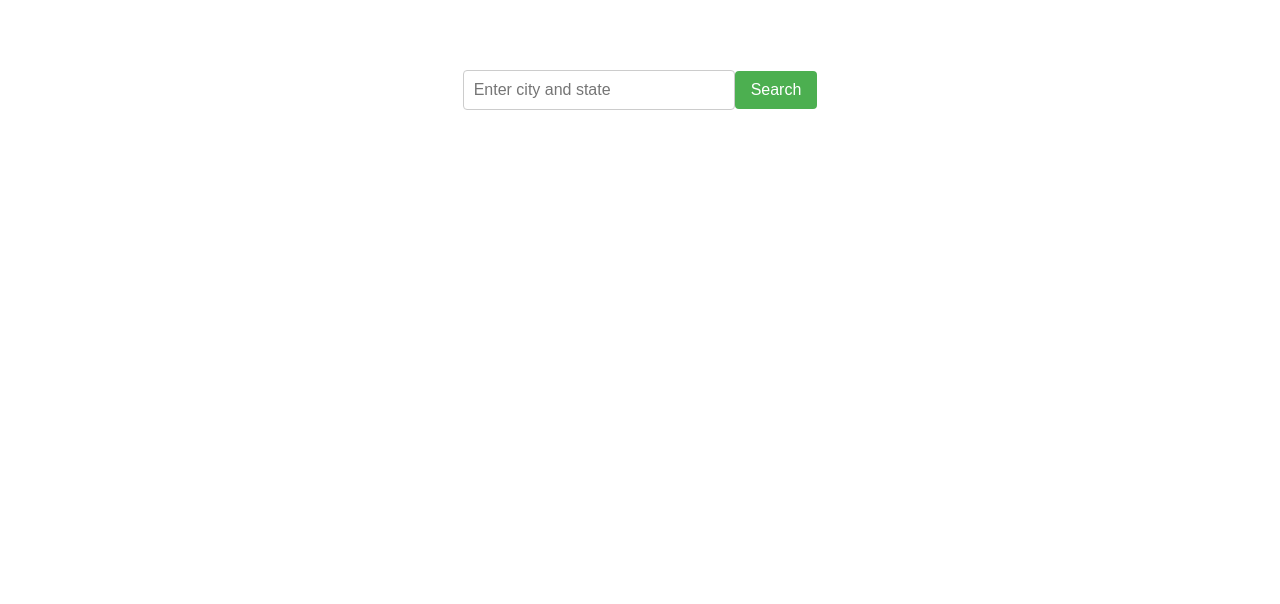
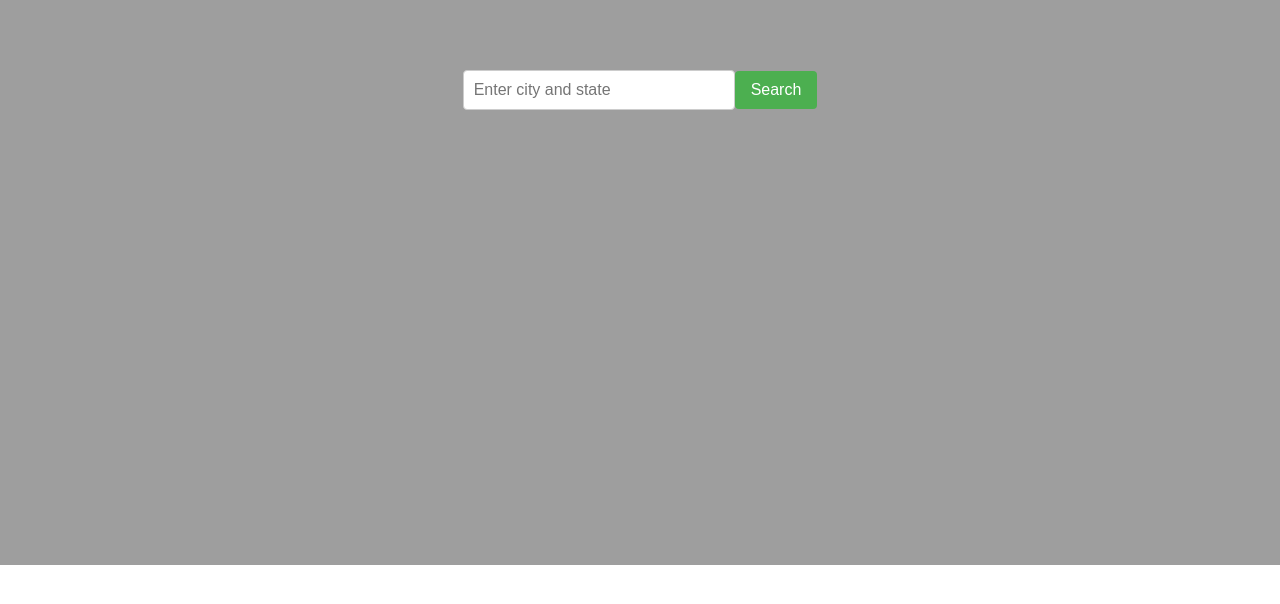
Before and after one commit to J-Sniff/Weather-Chaser, a plain HTML site: page index.html in a window 1280 px wide. Drawn offline with Linux system fonts and the light colour scheme; the site is published under a folder, as on GitHub Pages, so addresses that start at the root find nothing.

Commit message:
Trying to fix issue where background image is not loading when page is deployed.

```diff
--- a/styles.css
+++ b/styles.css
@@ -1,6 +1,6 @@
 body {
   font-family: Arial, sans-serif;
-  background-image: url(/pics/smap-weather.jpg);
+  background-image: url(pics/smap-weather.jpg);
   background-repeat: no-repeat;
   background-size: cover;
   background-position: center;
```
